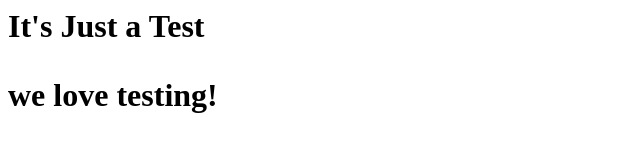
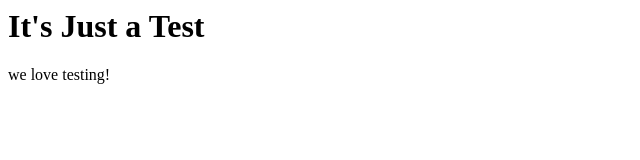
Before and after one commit to code-henry/test, a plain HTML site: page index.html in a window 1280 px wide. Shown: the whole page, without its empty margins (0-640 px from the left). Drawn offline with Linux system fonts and the light colour scheme.

Commit message:
Update index.html

```diff
--- a/index.html
+++ b/index.html
@@ -5,6 +5,6 @@ Website Test
 </head>
 
 <body>
-<h1>It's Just a Test<h1>
+<h1>It's Just a Test</h1>
 <p>we love testing!</p>
 </body>
```
